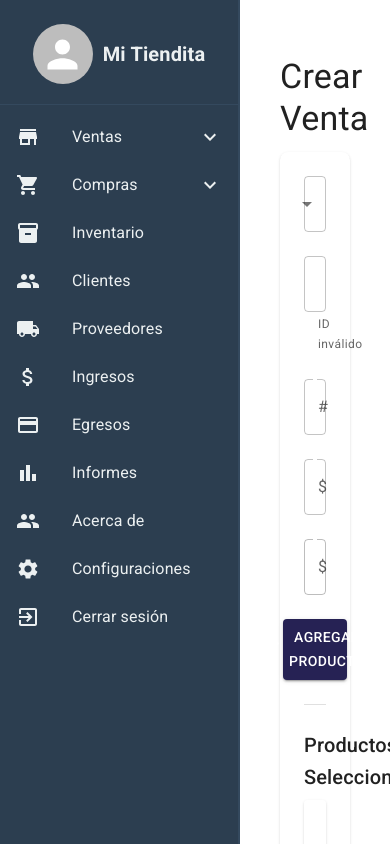
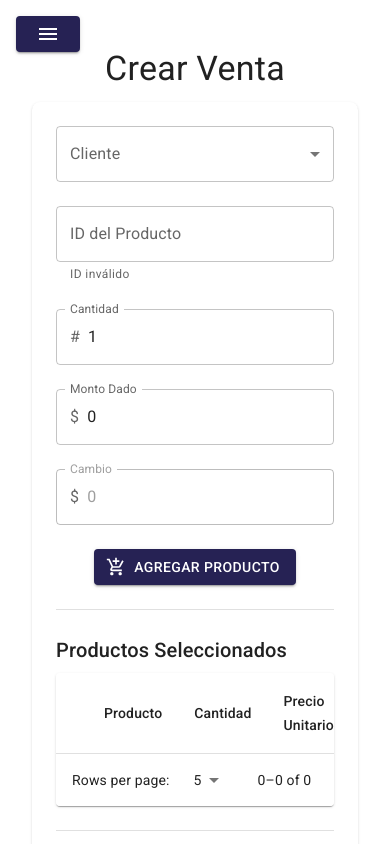
Before and after one commit to AndrewAV19/PointOfSale, a React (Vite) app: page / in a window 390 px wide. Built offline with nearby package versions, Linux system fonts and the light colour scheme.

Commit message:
Diseño responsive

```diff
--- a/src/pointofsale/pages/PointOfSale.tsx
+++ b/src/pointofsale/pages/PointOfSale.tsx
@@ -1,9 +1,18 @@
-import React from "react";
-import { Box } from "@mui/material";
+import React, { useState } from "react";
+import { Box, useMediaQuery, useTheme, Button, Drawer } from "@mui/material";
 import LeftSidebar from "../../components/LeftDrawer";
 import { Outlet } from "react-router-dom";
+import MenuIcon from "@mui/icons-material/Menu"; // Importa el ícono de menú
 
 const PointOfSale: React.FC = () => {
+  const theme = useTheme();
+  const isMobile = useMediaQuery(theme.breakpoints.down("sm"));
+  const [sidebarOpen, setSidebarOpen] = useState(false);
+
+  const toggleSidebar = () => {
+    setSidebarOpen(!sidebarOpen);
+  };
+
   return (
     <Box
       sx={{
@@ -11,20 +20,53 @@ const PointOfSale: React.FC = () => {
         height: "100vh",
       }}
     >
-      {/* Menú a la izquierda */}
-      <LeftSidebar />
+      {/* Menú a la izquierda - Oculto en móviles */}
+      {!isMobile && <LeftSidebar />}
 
       {/* Contenido principal */}
       <Box
         sx={{
           flexGrow: 1,
-          padding: 3,
+          padding: isMobile ? 2 : 3,
           height: "100vh",
           overflowY: "auto",
         }}
       >
         <Outlet />
       </Box>
+
+      {/* Botón para abrir el sidebar en móviles (ahora en la parte superior izquierda) */}
+      {isMobile && (
+        <Box
+          sx={{
+            position: "fixed",
+            top: 16,
+            left: 16,
+            zIndex: 1000,
+          }}
+        >
+          <Button variant="contained" onClick={toggleSidebar}>
+            <MenuIcon /> {/* Ícono de menú */}
+          </Button>
+        </Box>
+      )}
+
+      {/* Drawer (Sidebar) para dispositivos móviles */}
+      <Drawer
+        anchor="left"
+        open={sidebarOpen}
+        onClose={toggleSidebar}
+        sx={{
+          "& .MuiDrawer-paper": {
+            width: "260px",
+            paddingX: "1px",
+            height: "100vh",
+            boxSizing: "border-box",
+          },
+        }}
+      >
+        <LeftSidebar />
+      </Drawer>
     </Box>
   );
 };
```
